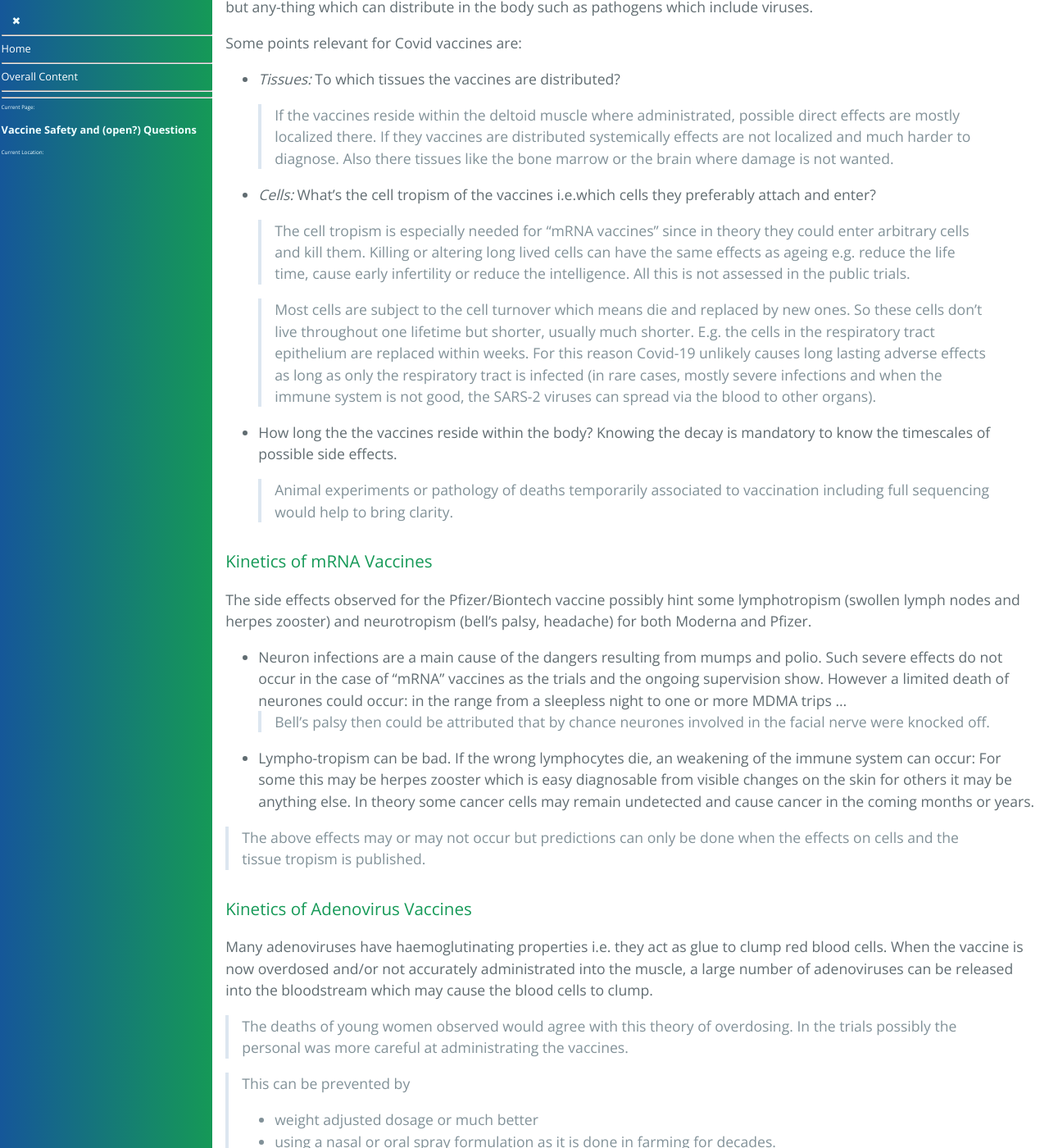
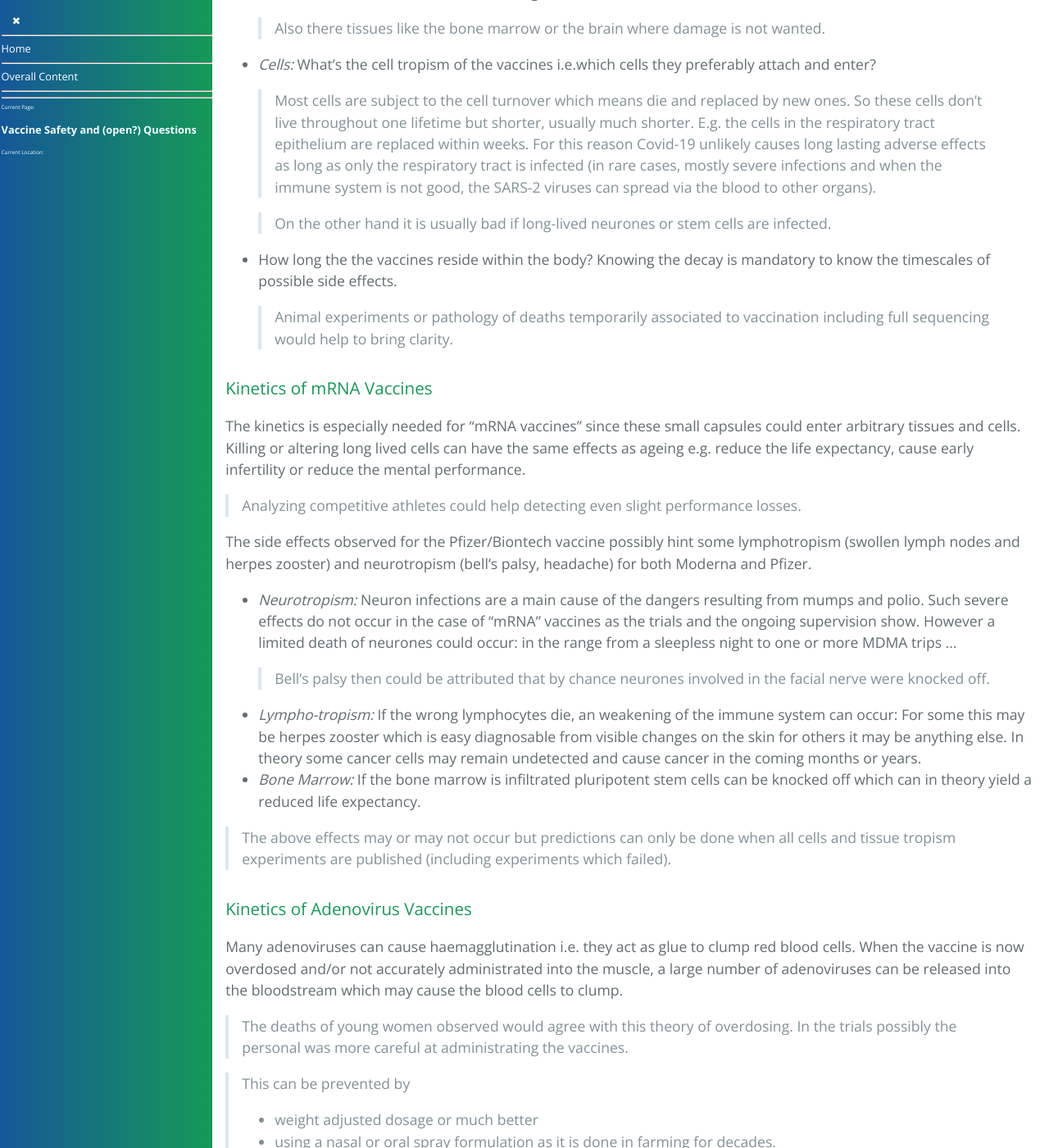
Before and after one commit to forestgrape/coronavirus, a Jekyll site: the page built from 10_vaccines/safety_questions.md, in a window 1280 px wide and 1400 px high, scrolled down 3394 px. Shown: the whole window at 82% size. Built offline with Jekyll 4.4.1, drawn with Linux system fonts in a browser that asks for light colours; our own code applies the rules of GitHub Pages for plain Markdown files; some of the changed text lies outside the part shown.

Commit message:
formulations and clarifications

```diff
--- a/10_vaccines/safety_questions.md
+++ b/10_vaccines/safety_questions.md
@@ -17,7 +17,7 @@
 
 * [Summary](#summary)
 * [Introduction](#introduction)
-* [Vaccine Trials: Why Symptom Surveillance is often NOT  enough for Safety](#vaccine-trials-why-symptom-surveillance-is-often-not--enough-for-safety)
+* [Why Symptom Surveillance is often Not enough for Safety](#why-symptom-surveillance-is-often-not-enough-for-safety)
 	* [Symptom Surveillance is Enough If](#symptom-surveillance-is-enough-if)
 	* [Symptom Surveillance is NOT Enough If](#symptom-surveillance-is-not-enough-if)
 	* [Covid Vaccine Trials](#covid-vaccine-trials)
@@ -29,17 +29,16 @@
 ## Summary
 Symptom watching and surveillance is usually enough for attenuated live pathogen vaccines since it is known what to except. When the symptoms are tolerable and limited the disease is not caused and so the vaccine is much than having the disease. However this method of tolerable symptoms watching is not enough to ensure the safety of other vaccines technologies. Vaccines require a thorough understanding of their behavior in the body to assess their safety by symptoms alone. Whether tolerable symptoms predict vaccine safety, depends on the technology, the exact formulation and mode of action of a vaccine:
 * Even tolerable disease symptoms watching can be tricky. E.g. AIDS vaccines based on the normal AIDS virus will pass a short term tolerable symptom test and antibodies will be detected. =>  the kinetics of the pathogen is needed and for some pathogens short term watching is not enough
-* For vaccines with adjuvants symptom watching is also not enough. E.g. mercury would easily pass a symptom test, however mercury can cause long term damage. Aluminum is often used even though its safety profile is surprisingly unclear. => the kinetics and behaviour of the adjuvants needs to be known.
-* Transfected RNA may enter arbitrary tissues and cells: Transfection of the wrong cells such as long-lived neurones, stem cells or immune cells can have bad and life long effects. Upon transfection many things can happen e.g. cell death can be caused. So in theory adverse effects can include a loss of neurones - how many if at all is hard to say: comparable to a few hours of missing sleep or comparable to one or several MDMA (ecstasy) trips? If the bone marrow is infiltrated pluripotent stem cells can be knocked off which can in theory yield a reduced life expectancy. => For mRNA vaccines at least the tissue and cell kinetics and the exact sequence and nucleoside modification are needed.
-* For adenovirus based vaccines the adenovirus species and its characterization is needed e.g. have they a haemoglutinating activity, how they distribute and when and how they are cleared. Haemoglutinating causes blood cells to clump which is possibly the cause of the observed thrombosis events.
-*
+* For vaccines with adjuvants symptom watching depends on the composition including the adjuvants. => the kinetics and behaviour of the adjuvants needs to be known.
+* Transfected RNA may enter arbitrary tissues and cells: Transfection of the wrong cells such as long-lived neurones, stem cells or immune cells can have bad and long lasting effects. Upon transfection many things can happen e.g. cell death can be caused. => For mRNA vaccines at least the tissue and cell kinetics and the exact sequence and nucleoside modification are needed.
+* For adenovirus based vaccines the adenovirus species and its characterization is needed e.g.  how they distribute and when and how they are cleared. Haemagglutination is observed for many adenoviruses, which is possibly the cause of the observed thrombosis events.
 
 
 ## Introduction
 There are different definitions of immunisation and vaccination around. Here a general definition is used: *Immunisation* prepares the immune system to something. *Vaccination* teaches the immune system to recognize something and thereby provide prevent disease.
 
 
-## Vaccine Trials: Why Symptom Surveillance is often NOT  enough for Safety
+## Why Symptom Surveillance is often Not enough for Safety
 Early vaccines were based on live pathogens. Usually related life-forms providing cross immunity or the same pathogen but attenuated. For such vaccines the main concern is to cause the disease which is intended to be prevented and this happens from time to time. Most (but not all) diseases cause immediate symptoms and as long there are no or few symptoms there's usually no damage caused. For attenuated pathogen vaccines which cause immediate diseases, it is enough to watch for symptoms and detect whether the disease in question is caused.
 Later on one started to use adjuvants (substances increasing the immune response) for such the trials already may fail e.g. aluminum or mercury can be used and pass symptom tests (mercury is known to be harmful therefore it is not used).
 
@@ -55,7 +54,7 @@
 Symptom surveillance is only enough in the cases where the kinetics is known and such that the medication is degraded with the symptom surveillance period known and favorable. In _all other_ cases symptom surveillance is _not_ enough. Examples are:
 * Substance or pathogens with a bad kinetics:
 	* Even tough low doses of mercury pass a symptom test, it enriches in the human body and can be neurotoxic. The latter is known for mercury therefore it is not used anymore as medicine.
-	* The safety of aluminum as adjuvant is still unclear despite being in use for 90 year, there are studies suggesting aluminum is involved in the development of Alzheimer but such long term effects are not accessed by the trials. Nevertheless, it may be worth risking Alzheimer to avoid smallpox or polio.
+	* The safety of aluminum as adjuvant is still unclear despite being in use for 90 years. Nevertheless, some adverse effects can worth it to avoid smallpox or polio.
 	* Wild type aids viruses easily pass the symptom test. The problem is however they build their genome into long-lived immune cells and therefore AIDS infections are usually life long.
 * Substances which cause subtle and hard to diagnose damage. E.g. MDMA (ecstasy) can damage neurone in the brain and cause a slight loss in mental performance. Such effects are hard to detect and not detected in simple symptom tests.
 * Substance where the kinetics or the pattern of damage is unknown.
@@ -74,13 +73,15 @@
 
 Some points relevant for Covid vaccines are:
 * *Tissues:* To which tissues the vaccines are distributed?
-	> If the vaccines reside within the deltoid muscle where administrated, possible direct effects are mostly localized there. If they vaccines are distributed systemically effects are not localized and much harder to diagnose. Also there tissues like the bone marrow or the brain where damage is not wanted.
+	If the vaccines reside within the deltoid muscle where administrated, possible direct effects are mostly localized there. If they vaccines are distributed systemically effects are not localized and much harder to diagnose.
+
+	> Also there tissues like the bone marrow or the brain where damage is not wanted.
 
 * *Cells:* What's the cell tropism of the vaccines i.e.which cells they preferably attach and enter?
 
-	> The cell tropism is especially needed for "mRNA vaccines" since in theory they could enter arbitrary cells and kill them. Killing or altering long lived cells can have the same effects as ageing e.g. reduce the life time, cause early infertility or reduce the intelligence. All this is not assessed in the public trials.
+	> Most cells are subject to the cell turnover which means die and replaced by new ones. So these cells don't live throughout one lifetime but shorter, usually much shorter. E.g. the cells in the respiratory tract epithelium are replaced within weeks. For this reason Covid-19 unlikely causes long lasting adverse effects as long as only the respiratory tract is infected (in rare cases, mostly severe infections and when the immune system is not good, the SARS-2 viruses can spread via the blood to other organs).
 
-	> Most cells are subject to the cell turnover which means die and replaced by new ones. So these cells don't live throughout one lifetime but shorter, usually much shorter. E.g. the cells in the respiratory tract epithelium are replaced within weeks. For this reason Covid-19 unlikely causes long lasting adverse effects as long as only the respiratory tract is infected (in rare cases, mostly severe infections and when the immune system is not good, the SARS-2 viruses can spread via the blood to other organs).
+	> On the other hand it is usually bad if long-lived neurones or stem cells are infected.
 
 
 * How long the the vaccines reside within the body?
@@ -90,16 +91,22 @@
 
 
 ### Kinetics of mRNA Vaccines
+The kinetics is especially needed for "mRNA vaccines" since these small capsules could enter arbitrary tissues and cells. Killing or altering long lived cells can have the same effects as ageing e.g. reduce the life expectancy, cause early infertility or reduce the mental performance.
+
+> Analyzing competitive athletes could help detecting even slight performance losses.
+
 The side effects observed for the Pfizer/Biontech vaccine possibly hint some lymphotropism (swollen lymph nodes and herpes zooster) and neurotropism (bell's palsy, headache) for both Moderna and Pfizer.
-* Neuron infections are a main cause of the dangers resulting from mumps and polio. Such severe effects do not occur in the case of "mRNA" vaccines as the trials and the ongoing supervision show. However a limited death of neurones could occur: in the range from a sleepless night to one or more MDMA trips ...
+* *Neurotropism:* Neuron infections are a main cause of the dangers resulting from mumps and polio. Such severe effects do not occur in the case of "mRNA" vaccines as the trials and the ongoing supervision show. However a limited death of neurones could occur: in the range from a sleepless night to one or more MDMA trips ...
 	> Bell's palsy then could be attributed that by chance neurones involved in the facial nerve were knocked off.
-* Lympho-tropism can be bad. If the wrong lymphocytes die, an weakening of the immune system can occur: For some this may be herpes zooster which is easy diagnosable from visible changes on the skin for others it may be anything else. In theory some cancer cells may remain undetected and cause cancer in the coming months or years.
 
-> The above effects may or may not occur but predictions can only be done when the effects on cells and the tissue tropism is published.
+* *Lympho-tropism:* If the wrong lymphocytes die, an weakening of the immune system can occur: For some this may be herpes zooster which is easy diagnosable from visible changes on the skin for others it may be anything else. In theory some cancer cells may remain undetected and cause cancer in the coming months or years.
+* *Bone Marrow:* If the bone marrow is infiltrated pluripotent stem cells can be knocked off which can in theory yield a reduced life expectancy.
+
+> The above effects may or may not occur but predictions can only be done when  all cells and tissue tropism experiments are published (including experiments which failed).
 
 
 ### Kinetics of Adenovirus Vaccines
-Many adenoviruses have haemoglutinating properties i.e. they act as glue to clump red blood cells. When the vaccine is now overdosed and/or not accurately administrated into the muscle, a large number of adenoviruses can be released into the bloodstream which may cause the blood cells to clump.
+Many adenoviruses can cause haemagglutination i.e. they act as glue to clump red blood cells. When the vaccine is now overdosed and/or not accurately administrated into the muscle, a large number of adenoviruses can be released into the bloodstream which may cause the blood cells to clump.
 
 > The deaths of young women observed would agree with this theory of overdosing. In the trials possibly the personal was more careful at administrating the vaccines.
 
```
Also changed, not shown: other parts of 10_vaccines/safety_questions.md (+2 -2 lines).
